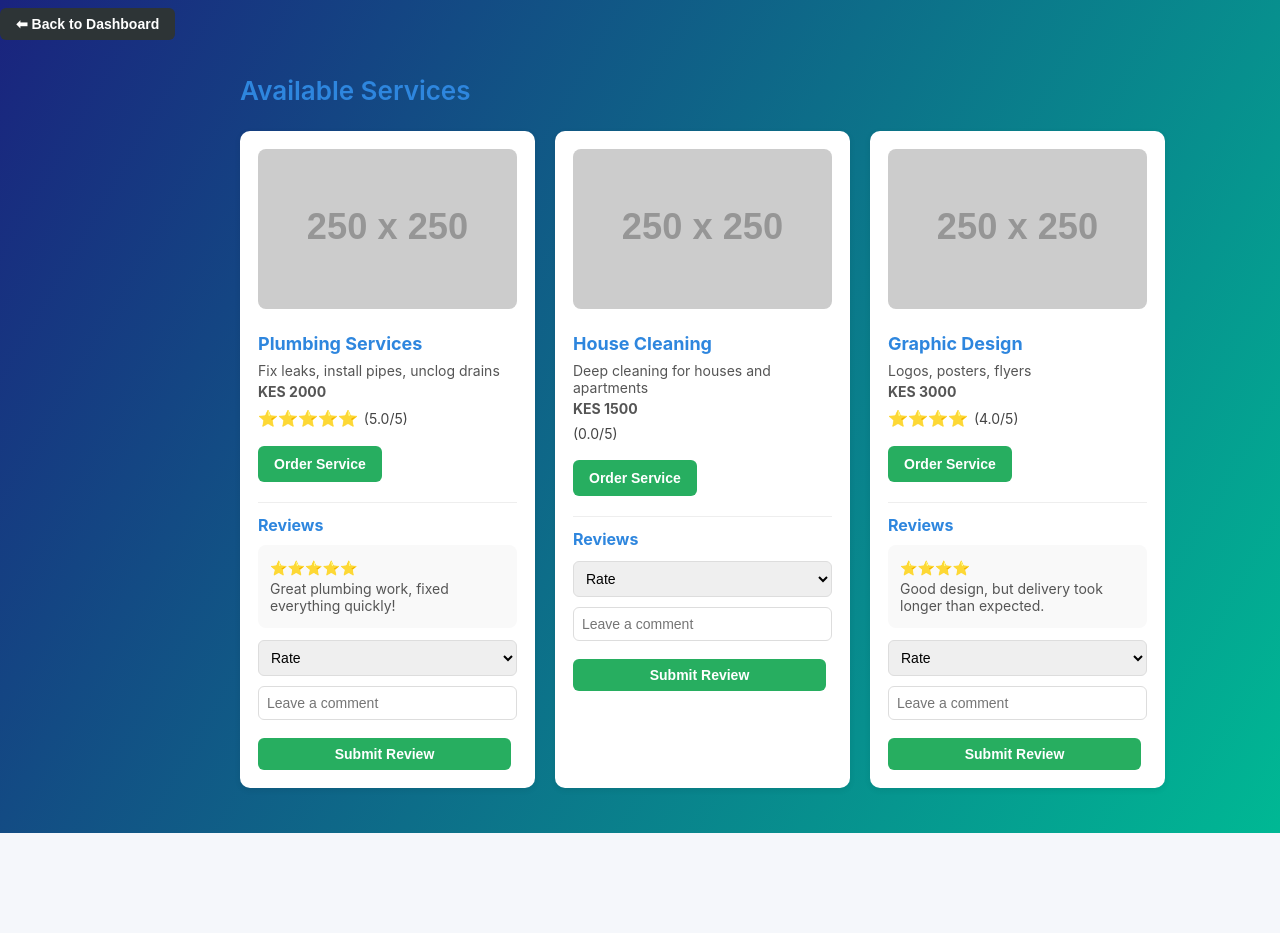
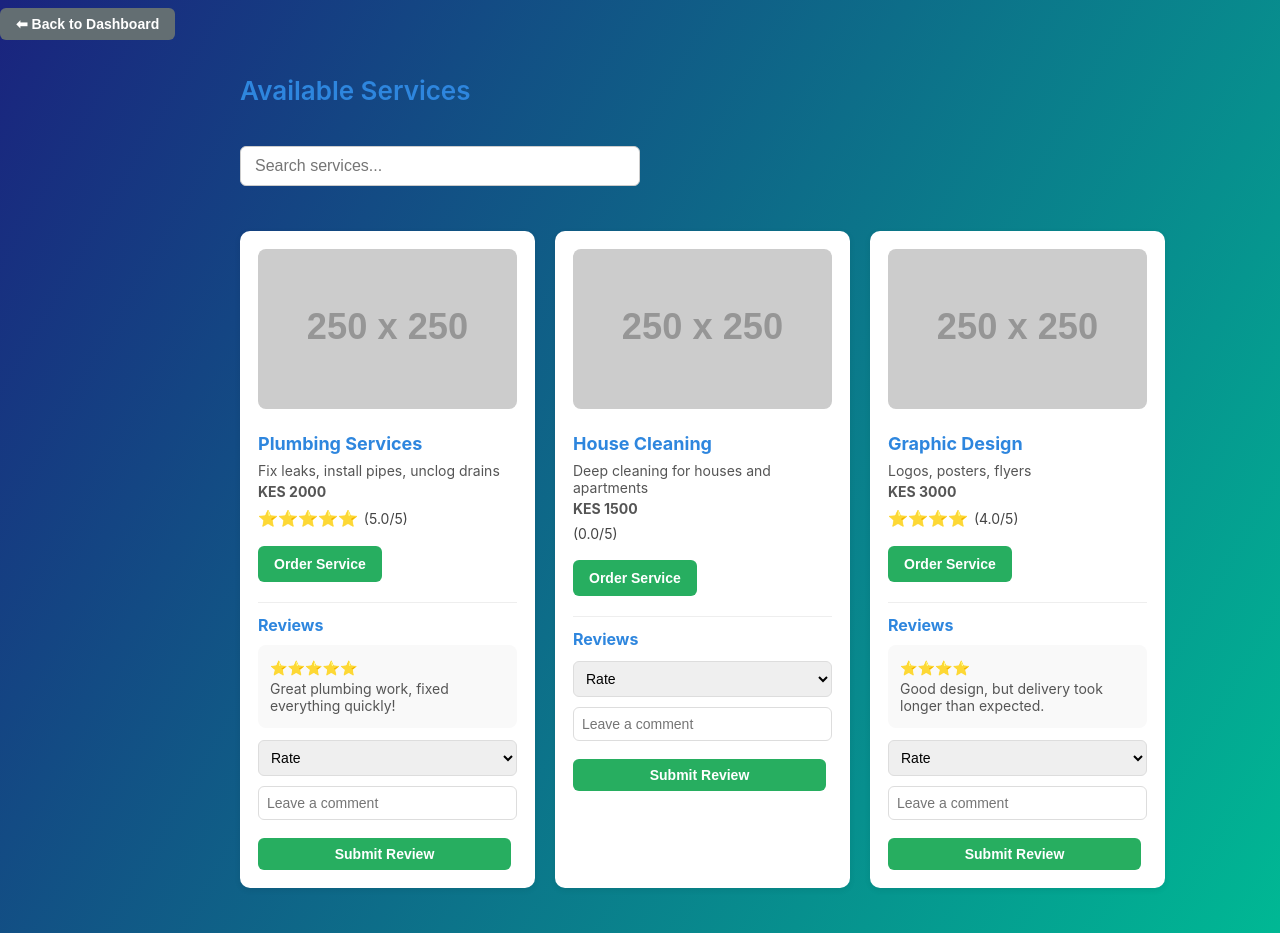
Before and after one commit to d0nn-opsbyte/Ke-services, a React (Vite) app: page /services/1 in a window 1280 px wide. Shown: the top 933 px of the page. Before the commit the page ends 833 px from the top, so only its background shows below. Built offline with nearby package versions, Linux system fonts and the light colour scheme; data requests are answered from the project's data file.

Commit message:
almost finished

```diff
--- a/src/App.css
+++ b/src/App.css
@@ -3,7 +3,8 @@ body {
   font-family: Arial, sans-serif;
   background: linear-gradient(120deg, #1a237e, #00b894);
   color: #2f3640; /* dark grey text */
-  overflow: hidden;
+  overflow-x: hidden;
+  overflow-y: auto;
 }
 
 .home-container {
@@ -804,3 +805,20 @@ button.secondary:hover {
 .about-container p {
   margin-bottom: 18px; /* nice breathing space */
 }
+
+.search-bar {
+  width: 100%;
+  max-width: 400px;
+  padding: 10px 14px;
+  margin: 15px 0 25px;
+  border: 1px solid #ccc;
+  border-radius: 6px;
+  font-size: 16px;
+  outline: none;
+  transition: all 0.2s ease-in-out;
+}
+
+.search-bar:focus {
+  border-color: #007bff;   /* blue highlight */
+  box-shadow: 0 0 4px rgba(0, 123, 255, 0.4);
+}
--- a/src/components/Dashboard.jsx
+++ b/src/components/Dashboard.jsx
@@ -15,7 +15,8 @@ function Dashboard() {
 
   if (!user) return <p>Loading dashboard...</p>;
 
-  return (
+  return (<>
+
     <div className="layout">
       <Sidebar userId={user.id} role={user.role} />
       <div className="content">
@@ -30,6 +31,7 @@ function Dashboard() {
         </p>
       </div>
     </div>
+    </>
   );
 }
 
--- a/src/components/Services.jsx
+++ b/src/components/Services.jsx
@@ -7,17 +7,18 @@ function Services() {
   const [services, setServices] = useState([]);
   const [user, setUser] = useState(null);
   const [reviews, setReviews] = useState([]);
+  const [searchTerm, setSearchTerm] = useState("");
 
   useEffect(() => {
     fetch(`http://localhost:3001/users/${id}`)
       .then((res) => res.json())
       .then((data) => setUser(data));
 
-    fetch("http://localhost:3001/services")
+    fetch(`http://localhost:3001/services`)
       .then((res) => res.json())
       .then((data) => setServices(data));
 
-    fetch("http://localhost:3001/reviews")
+    fetch(`http://localhost:3001/reviews`)
       .then((res) => res.json())
       .then((data) => setReviews(data));
   }, [id]);
@@ -69,14 +70,31 @@ function Services() {
     return total / serviceReviews.length;
   };
 
+  // Filter services based on search
+  const filteredServices = services.filter(
+    (s) =>
+      s.title.toLowerCase().includes(searchTerm.toLowerCase()) ||
+      s.description.toLowerCase().includes(searchTerm.toLowerCase())
+  );
+
   return (
     <div>
       {user && <BackButton />}
       <div className="content">
         <h1>Available Services</h1>
-        {services.length > 0 ? (
+
+        {/* Search Bar */}
+        <input
+          type="text"
+          placeholder="Search services..."
+          value={searchTerm}
+          onChange={(e) => setSearchTerm(e.target.value)}
+          className="search-bar"
+        />
+
+        {filteredServices.length > 0 ? (
           <ul className="services-list">
-            {services.map((s) => (
+            {filteredServices.map((s) => (
               <li key={s.id}>
                 <img
                   src={s.image || "https://via.placeholder.com/250"}
@@ -84,7 +102,9 @@ function Services() {
                 />
                 <h3>{s.title}</h3>
                 <p>{s.description}</p>
-                <p><strong>KES {s.price}</strong></p>
+                <p>
+                  <strong>KES {s.price}</strong>
+                </p>
 
                 {/* Ratings */}
                 <div className="rating">
@@ -143,7 +163,7 @@ function Services() {
             ))}
           </ul>
         ) : (
-          <p>No services available.</p>
+          <p>No services found.</p>
         )}
       </div>
     </div>
--- a/src/components/Sidebar.jsx
+++ b/src/components/Sidebar.jsx
@@ -1,5 +1,6 @@
 import { Link } from "react-router-dom";
 import { useState } from "react";
+
 
 function Sidebar({ userId, role }) {
   const [isOpen, setIsOpen] = useState(false);
```
Also changed, not shown: src/assets/logo.png (added).
